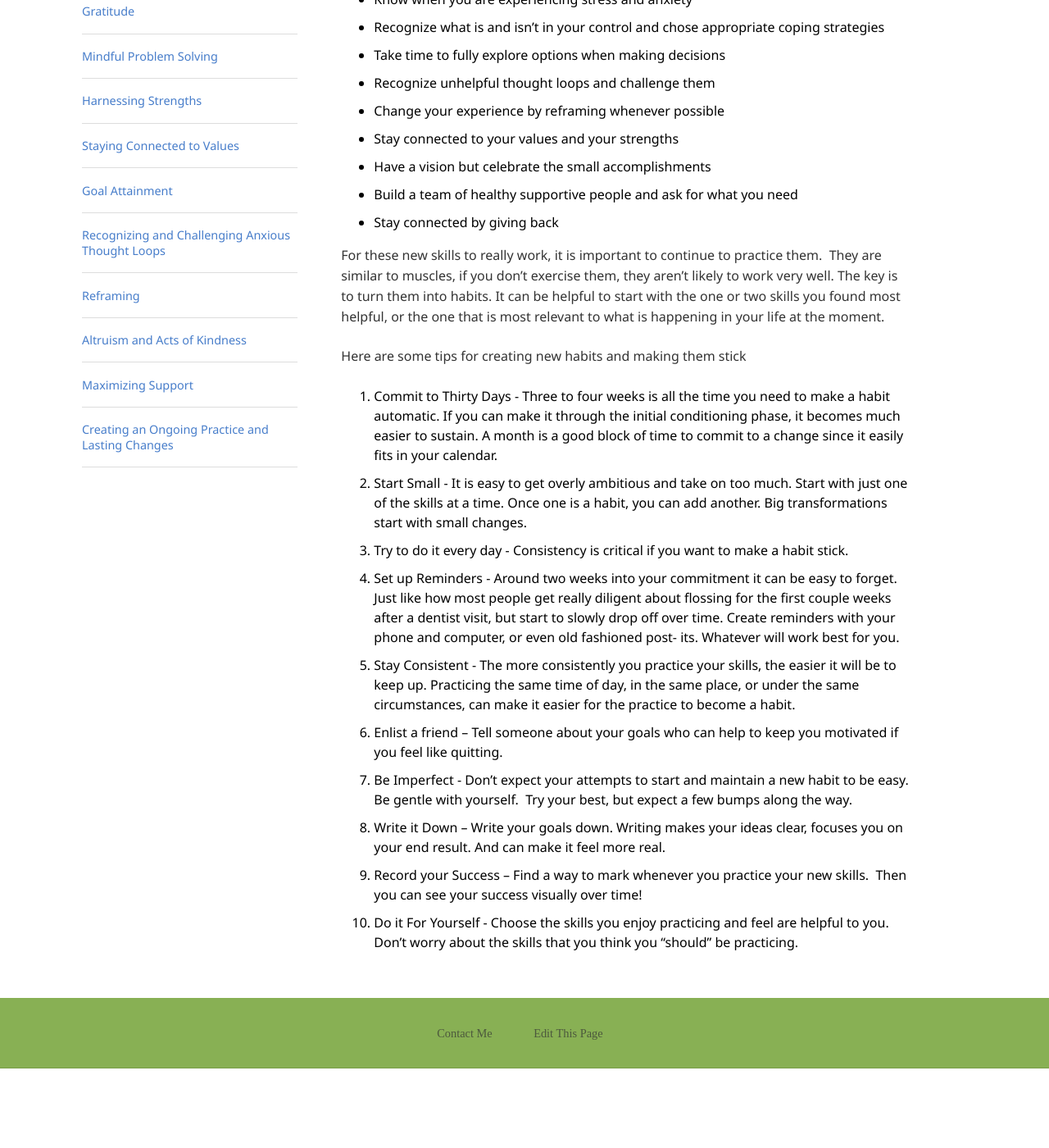
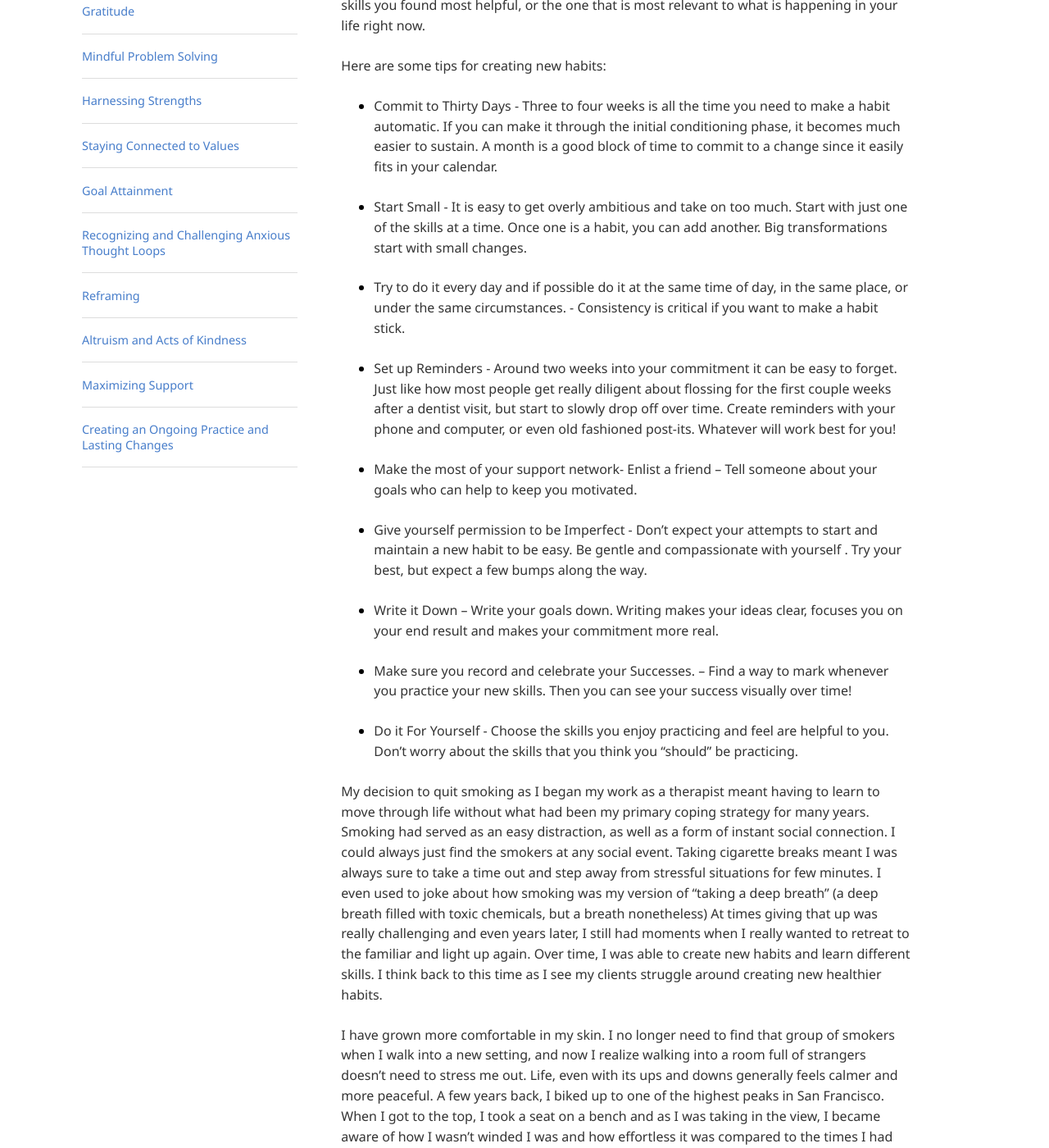
Before and after one commit to mtorres253/mtorres253.github.io, a Jekyll site: the page built from chapt-13/index.md, in a window 1280 px wide and 1400 px high, scrolled down 339 px. Shown: the whole window at 82% size. Built offline with Jekyll 4.4.1, drawn with Linux system fonts in a browser that asks for light colours; nearby versions of some CDN libraries; some web fonts are replaced; comment, search, counter and statistics services are not loaded; before the commit the page ends 1642 px from its top, so only the background shows below that; some of the changed text lies outside the part shown.

Commit message:
Update index.md

```diff
--- a/chapt-13/index.md
+++ b/chapt-13/index.md
@@ -5,31 +5,29 @@
 
 # Creating an Ongoing Practice and Lasting Changes
 
-We have
+I have gone over a lot of skills. Some of them you may have really connected with and others may have fallen flat. Hopefully you gave all of them a try and already experienced noticeable benefit.  The key is to find the combination that works best for you and to continue to practice them. They are like muscles, if you don’t exercise them, they aren’t likely to work very well. It’s about turning them into habits. It can be helpful to start with the one or two skills you found most helpful, or the one that is most relevant to what is happening in your life right now.
 
-- Make an effort to be more present and fully experience the positive
-- Remember to take stock of what you have
-- Know when you are experiencing stress and anxiety
-- Recognize what is and isn’t in your control and chose appropriate coping strategies
-- Take time to fully explore options when making decisions
-- Recognize unhelpful thought loops and challenge them
-- Change your experience by reframing whenever possible
-- Stay connected to your values and your strengths
-- Have a vision but celebrate the small accomplishments
-- Build a team of healthy supportive people and ask for what you need
-- Stay connected by giving back
+Here are some tips for creating new habits:
 
-For these new skills to really work, it is important to continue to practice them.  They are similar to muscles, if you don’t exercise them, they aren’t likely to work very well. The key is to turn them into habits. It can be helpful to start with the one or two skills you found most helpful,  or the one that is most relevant to what is happening in your life at the moment.
+-	Commit to Thirty Days - Three to four weeks is all the time you need to make a habit automatic. If you can make it through the initial conditioning phase, it becomes much easier to sustain. A month is a good block of time to commit to a change since it easily fits in your calendar.
 
-Here are some tips for creating new habits and making them stick
+- Start Small - It is easy to get overly ambitious and take on too much. Start with just one of the skills at a time. Once one is a habit, you can add another. Big transformations start with small changes.
 
-1. Commit to Thirty Days - Three to four weeks is all the time you need to make a habit automatic. If you can make it through the initial conditioning phase, it becomes much easier to sustain. A month is a good block of time to commit to a change since it easily fits in your calendar.
-2. Start Small - It is easy to get overly ambitious and take on too much. Start with just one of the skills at a time. Once one is a habit, you can add another. Big transformations start with small changes.
-3. Try to do it every day - Consistency is critical if you want to make a habit stick.
-4. Set up Reminders - Around two weeks into your commitment it can be easy to forget. Just like how most people get really diligent about flossing for the first couple weeks after a dentist visit, but start to slowly drop off over time. Create reminders with your phone and computer, or even old fashioned post- its.  Whatever will work best for you.
-5. Stay Consistent - The more consistently you practice your skills, the easier it will be to keep up. Practicing the same time of day, in the same place, or under the same circumstances, can make it easier for the practice to become a habit.
-6. Enlist a friend – Tell someone about your goals who can help to keep you motivated if you feel like quitting.
-7. Be Imperfect - Don’t expect your attempts to start and maintain a new habit to be easy. Be gentle with yourself.  Try your best, but expect a few bumps along the way.
-8. Write it Down – Write your goals down. Writing makes your ideas clear, focuses you on your end result. And can make it feel more real.
-9. Record your Success – Find a way to mark whenever you practice your new skills.  Then you can see your success visually over time!
-10. Do it For Yourself - Choose the skills you enjoy practicing and feel are helpful to you. Don’t worry about the skills that you think you “should” be practicing.
+- Try to do it every day and if possible do it at the same time of day, in the same place, or under the same circumstances. - Consistency is critical if you want to make a habit stick.
+
+- Set up Reminders - Around two weeks into your commitment it can be easy to forget. Just like how most people get really diligent about flossing for the first couple weeks after a dentist visit, but start to slowly drop off over time. Create reminders with your phone and computer, or even old fashioned post-its.  Whatever will work best for you!
+
+- Make the most of your support network- Enlist a friend – Tell someone about your goals who can help to keep you motivated.
+
+- Give yourself permission to be Imperfect - Don’t expect your attempts to start and maintain a new habit to be easy. Be gentle and compassionate with yourself .  Try your best, but expect a few bumps along the way.
+
+- Write it Down – Write your goals down. Writing makes your ideas clear, focuses you on your end result and makes your commitment more real.
+
+- Make sure you record and celebrate your Successes. – Find a way to mark whenever you practice your new skills.  Then you can see your success visually over time!
+
+- Do it For Yourself - Choose the skills you enjoy practicing and feel are helpful to you. Don’t worry about the skills that you think you “should” be practicing.
+
+My decision to quit smoking as I began my work as a therapist meant having to learn to move through life without what had been my primary coping strategy for many years. Smoking had  served as an easy distraction, as well as a form of instant social connection. I could always just find the smokers at any social event. Taking cigarette breaks meant I was always sure to take a time out and step away from stressful situations for few minutes.  I even used to joke about how smoking was my version of “taking a deep breath” (a deep breath filled with toxic chemicals, but a breath nonetheless) At times giving that up was really challenging and even years later, I still had moments when I really wanted to retreat to the familiar and light up again.
+Over time, I was able to create new habits and learn different skills. I think back to this time as I see my clients struggle around creating new healthier habits.
+
+I have grown more comfortable in my skin. I no longer need to find that group of smokers when I walk into a new setting, and now I realize walking into a room full of strangers doesn’t need to stress me out. Life, even with its ups and downs generally feels calmer and more peaceful. A few years back, I biked up to one of the highest peaks in San Francisco. When I got to the top, I took a seat on a bench and as I was taking in the view, I became aware of how I wasn’t winded I was and how effortless it was compared to the times I had done that climb back in my 20s. I contin-ued to enjoy the vista and took a few (smoke free) deep breaths and felt a deep sense of gratitude. Change isn’t easy. It’s a journey. Take these skills, practice them, and make them a part of your day-to-day to life and hopefully you will also learn to live with less distress, experience greater joy and fulfill your goals and dreams.
```
